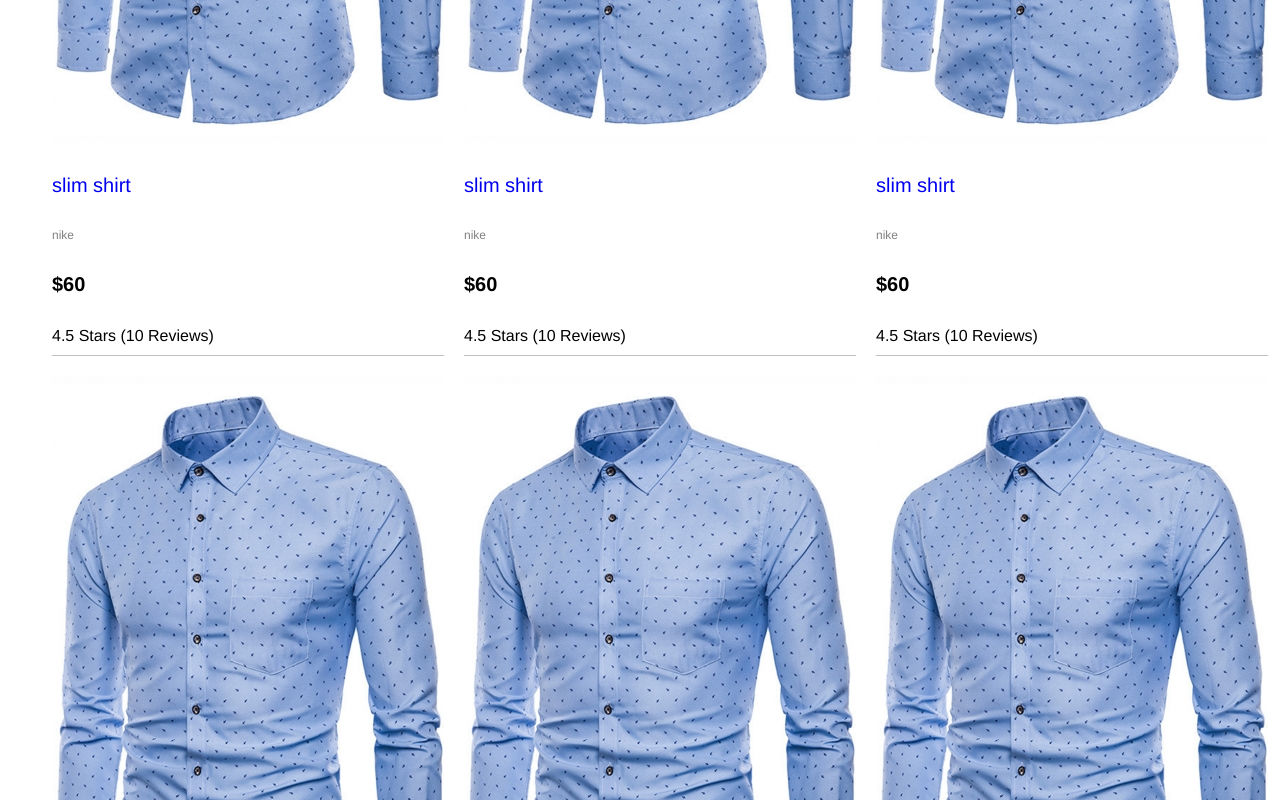
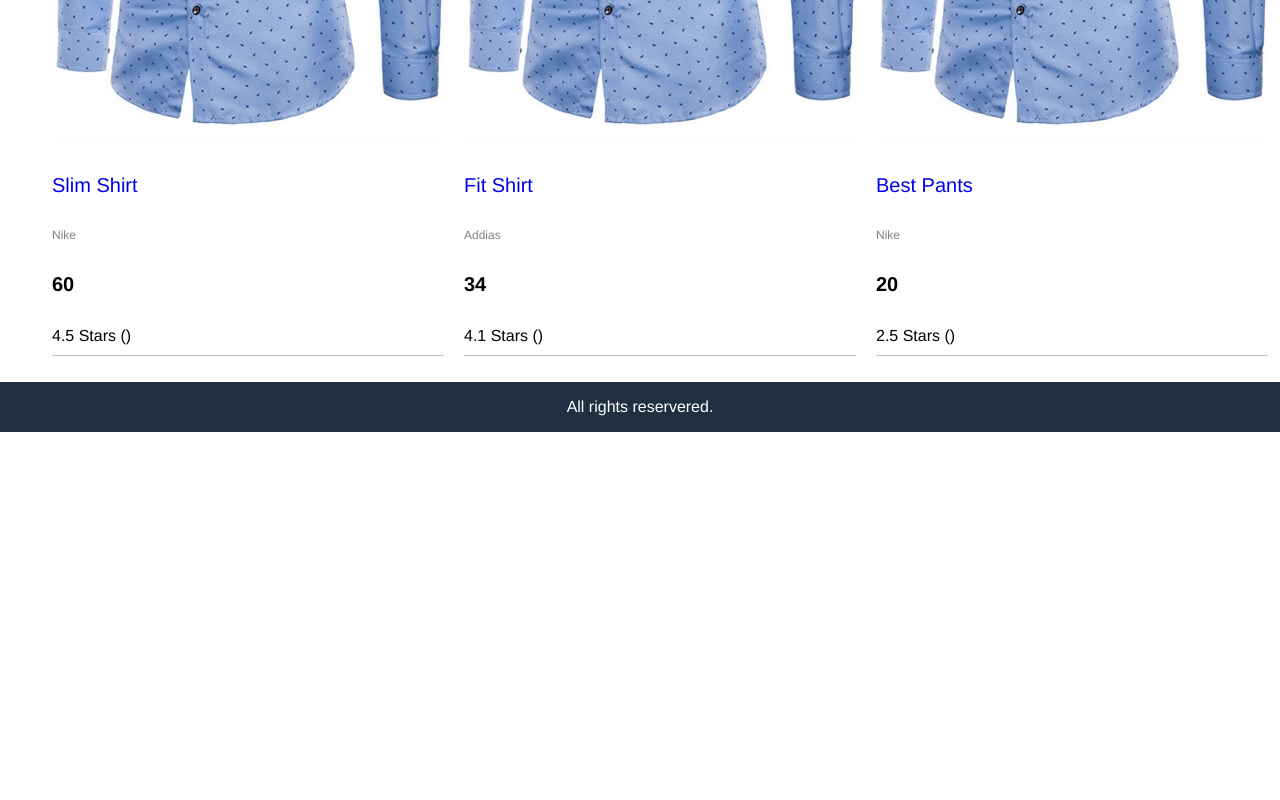
Before and after one commit to mrzacsmith/commerce-mern, a React (Create React App) app in the folder frontend/: page / in a window 1280 px wide. Shown: the part 521-1321 px from the top of the page. After the commit the page ends 953 px from the top, so only its background shows below. Built offline with nearby package versions, Linux system fonts and the light colour scheme.

Commit message:
convert to react app

```diff
--- a/frontend/package.json
+++ b/frontend/package.json
@@ -8,6 +8,7 @@
     "@testing-library/user-event": "^7.1.2",
     "react": "^16.13.1",
     "react-dom": "^16.13.1",
+    "react-router-dom": "^5.2.0",
     "react-scripts": "3.4.1"
   },
   "scripts": {
--- a/frontend/src/App.js
+++ b/frontend/src/App.js
@@ -1,8 +1,11 @@
 import React from 'react'
-import logo from './logo.svg'
+
+import { BrowserRouter, Route } from 'react-router-dom'
+import ProductScreen from './Screens/ProductScreen'
+import HomeScreen from './Screens/HomeScreen'
 import './App.css'
 
-function App() {
+const App = () => {
   const openMenu = () => {
     document.querySelector('.sidebar').classList.add('open')
   }
@@ -11,6 +14,7 @@ function App() {
     document.querySelector('.sidebar').classList.remove('open')
   }
   return (
+    <BrowserRouter>
       <div className="grid-container">
         <header className="header">
           <div className="brand">
@@ -38,107 +42,13 @@ function App() {
         </aside>
         <main className="main">
           <div className="content">
-          <ul className="products">
-            <li>
-              <div className="product">
-                <img
-                  className="product-image"
-                  src="../images/d1.jpg"
-                  alt="products"
-                />
-                <div className="product-name">
-                  <a href="product.html">slim shirt</a>
-                </div>
-                <div className="product-brand">nike</div>
-                <div className="product-price">$60</div>
-                <div className="product-rating">4.5 Stars (10 Reviews)</div>
-              </div>
-            </li>
-
-            <li>
-              <div className="product">
-                <img
-                  className="product-image"
-                  src="./images/d1.jpg"
-                  alt="products"
-                />
-                <div className="product-name">
-                  <a href="product.html">slim shirt</a>
-                </div>
-                <div className="product-brand">nike</div>
-                <div className="product-price">$60</div>
-                <div className="product-rating">4.5 Stars (10 Reviews)</div>
-              </div>
-            </li>
-
-            <li>
-              <div className="product">
-                <img
-                  className="product-image"
-                  src="../images/d1.jpg"
-                  alt="products"
-                />
-                <div className="product-name">
-                  <a href="product.html">slim shirt</a>
-                </div>
-                <div className="product-brand">nike</div>
-                <div className="product-price">$60</div>
-                <div className="product-rating">4.5 Stars (10 Reviews)</div>
-              </div>
-            </li>
-
-            <li>
-              <div className="product">
-                <img
-                  className="product-image"
-                  src="../images/d1.jpg"
-                  alt="products"
-                />
-                <div className="product-name">
-                  <a href="product.html">slim shirt</a>
-                </div>
-                <div className="product-brand">nike</div>
-                <div className="product-price">$60</div>
-                <div className="product-rating">4.5 Stars (10 Reviews)</div>
-              </div>
-            </li>
-
-            <li>
-              <div className="product">
-                <img
-                  className="product-image"
-                  src="../images/d1.jpg"
-                  alt="products"
-                />
-                <div className="product-name">
-                  <a href="product.html">slim shirt</a>
-                </div>
-                <div className="product-brand">nike</div>
-                <div className="product-price">$60</div>
-                <div className="product-rating">4.5 Stars (10 Reviews)</div>
-              </div>
-            </li>
-
-            <li>
-              <div className="product">
-                <img
-                  className="product-image"
-                  src="../images/d1.jpg"
-                  alt="products"
-                />
-                <div className="product-name">
-                  <a href="product.html">slim shirt</a>
-                </div>
-                <div className="product-brand">nike</div>
-                <div className="product-price">$60</div>
-                <div className="product-rating">4.5 Stars (10 Reviews)</div>
-              </div>
-            </li>
-          </ul>
+            <Route path="products/:id" component={ProductScreen} />
+            <Route path="/" exact={true} component={HomeScreen} />
           </div>
         </main>
         <footer className="footer">All rights reservered.</footer>
       </div>
+    </BrowserRouter>
   )
 }
 
--- /dev/null
+++ b/frontend/src/Screens/HomeScreen.js
@@ -0,0 +1,26 @@
+import React from 'react'
+import data from '../data'
+
+const HomeScreen = (props) => {
+  return (
+    <ul className="products">
+      {data.products.map((product) => (
+        <li>
+          <div className="product">
+            <img className="product-image" src={product.image} alt="products" />
+            <div className="product-name">
+              <a href="product.html">{product.name}</a>
+            </div>
+            <div className="product-brand">{product.brand}</div>
+            <div className="product-price">{product.price}</div>
+            <div className="product-rating">
+              {product.rating} Stars ({product.numReviews})
+            </div>
+          </div>
+        </li>
+      ))}
+    </ul>
+  )
+}
+
+export default HomeScreen
--- /dev/null
+++ b/frontend/src/Screens/ProductScreen.js
@@ -0,0 +1,7 @@
+import React from 'react'
+
+const ProductScreen = () => {
+  return <h2>ProdutScreen</h2>
+}
+
+export default ProductScreen
--- /dev/null
+++ b/frontend/src/data.js
@@ -0,0 +1,31 @@
+export default {
+  products: [
+    {
+      name: 'Slim Shirt',
+      category: 'Shirts',
+      image: './images/d1.jpg',
+      price: 60,
+      brand: 'Nike',
+      rating: 4.5,
+      numReivews: 10,
+    },
+    {
+      name: 'Fit Shirt',
+      category: 'Shirts',
+      image: './images/d1.jpg',
+      price: 34,
+      brand: 'Addias',
+      rating: 4.1,
+      numReivews: 8,
+    },
+    {
+      name: 'Best Pants',
+      category: 'Pants',
+      image: './images/d1.jpg',
+      price: 20,
+      brand: 'Nike',
+      rating: 2.5,
+      numReivews: 1,
+    },
+  ],
+}
--- a/frontend/src/index.css
+++ b/frontend/src/index.css
@@ -7,6 +7,10 @@ body {
   font: 1.6rem Helvetica;
   height: 100vh;
   margin: 0;
+}
+
+#root {
+  height: 100%;
 }
 
 .grid-container {
```
Also changed, not shown: 1 other file (tests, documents, lock files or other folders). Lines whose indentation alone changed are shown as unchanged.
